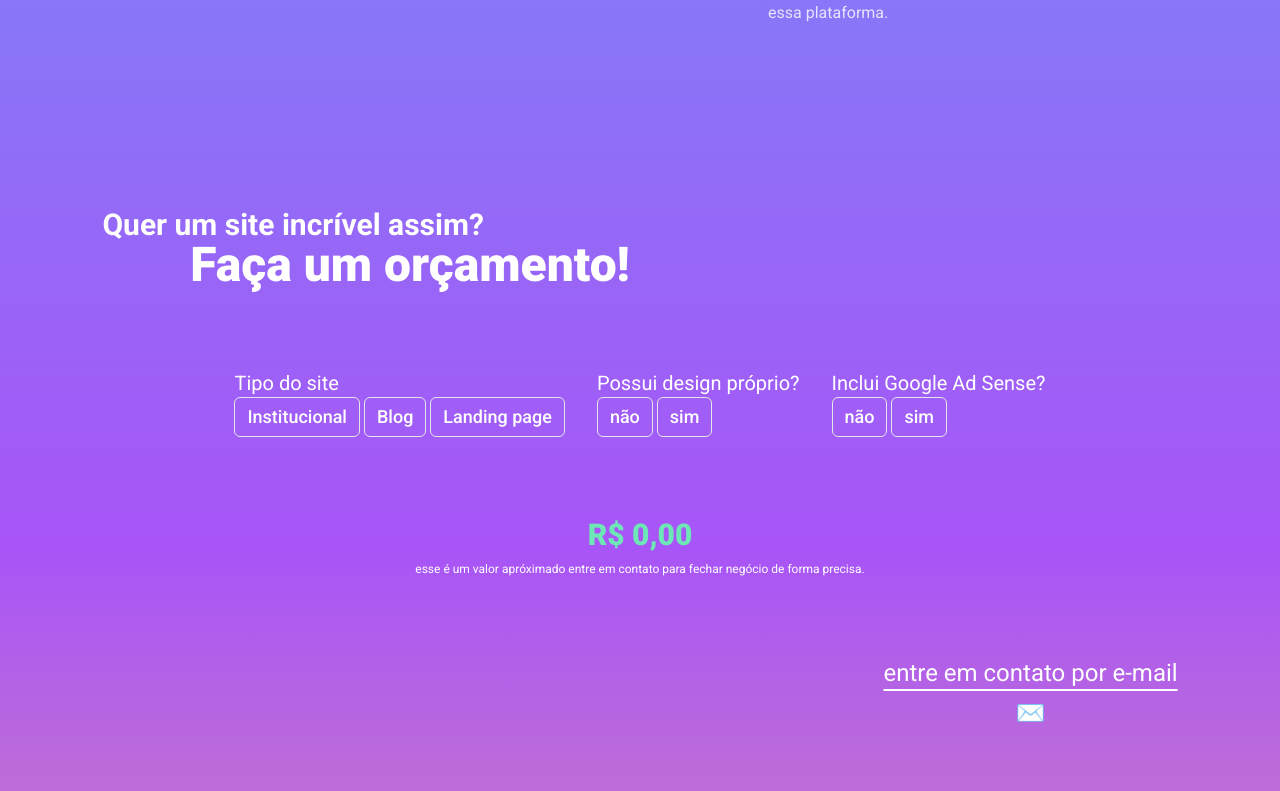
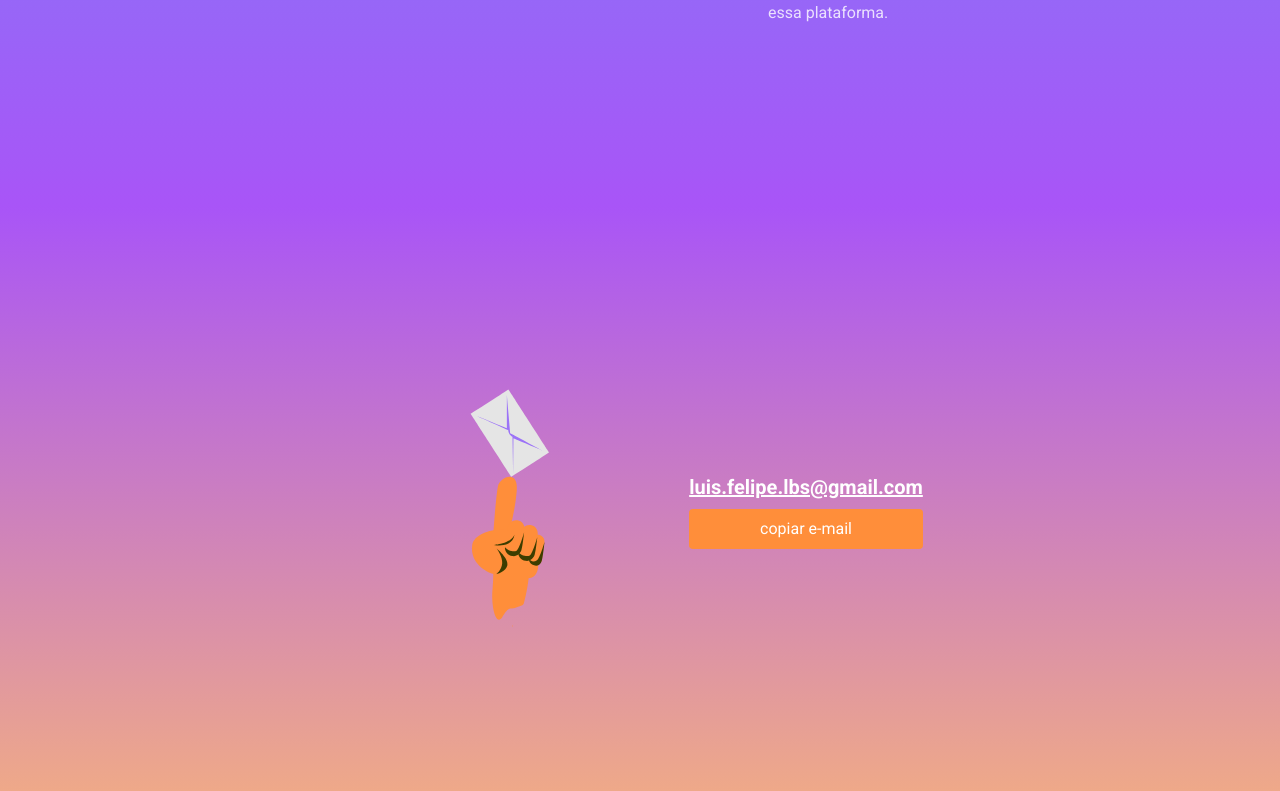
Before and after one commit to lbs-luis/Portifolio, a Next.js app: page / in a window 1280 px wide. Shown: the part 1489-2280 px from the top of the page. Built offline with nearby package versions, Linux system fonts and the light colour scheme.

Commit message:
remove o formulário de escopo

```diff
--- a/src/app/page.tsx
+++ b/src/app/page.tsx
@@ -9,7 +9,7 @@ export default function Home() {
       <HeroSection />
       <div className="w-full h-fit flex flex-col relative bg-body-gradient">
         <DemonstrationSection />
-        <ScopeSection />
+        {/* <ScopeSection /> */}
         <ContactSection />
       </div>
     </main>
```
